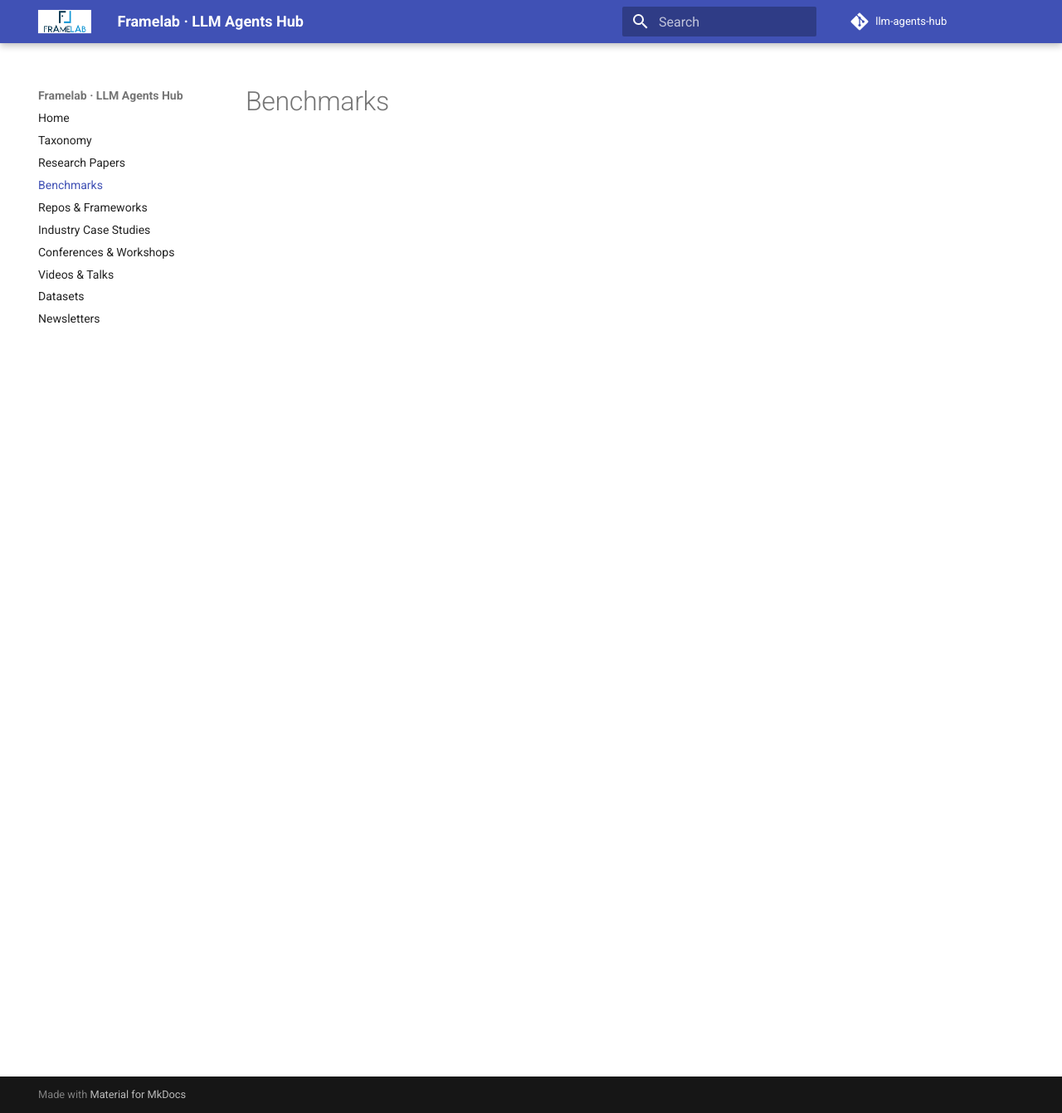
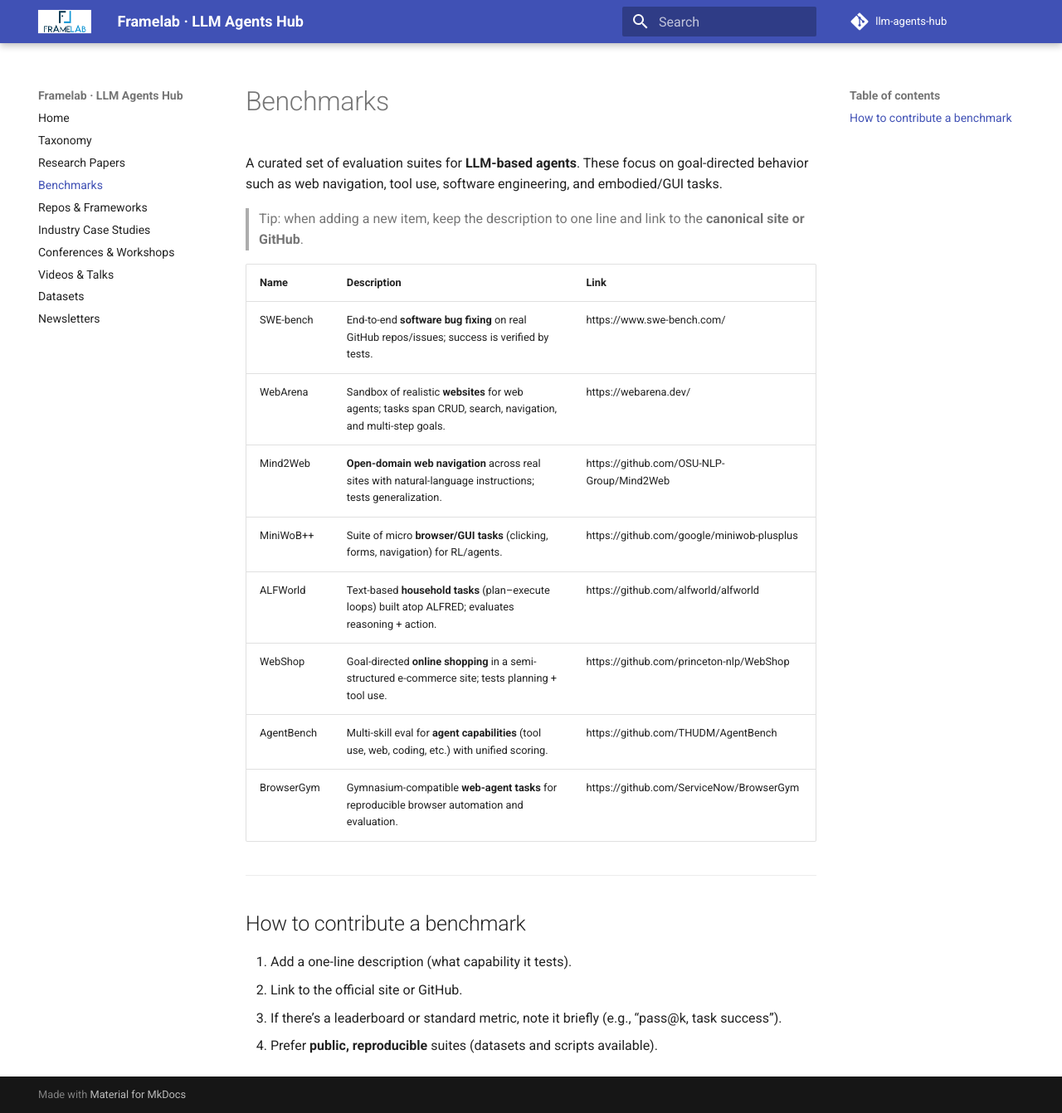
Before and after one commit to framelab-univaq/llm-agents-hub, an MkDocs documentation site: the page built from docs/benchmarks.md, in a window 1280 px wide and 1342 px high. Shown: the whole window at 83% size. Built offline with MkDocs 1.6.1 and Material for MkDocs 9.7.7, drawn with Linux system fonts in a browser that asks for light colours; comment, search, counter and statistics services are not loaded.

Commit message:
Update benchmarks.md

```diff
--- a/docs/benchmarks.md
+++ b/docs/benchmarks.md
@@ -1 +1,25 @@
 # Benchmarks
+
+A curated set of evaluation suites for **LLM-based agents**. These focus on goal-directed behavior such as web navigation, tool use, software engineering, and embodied/GUI tasks.
+
+> Tip: when adding a new item, keep the description to one line and link to the **canonical site or GitHub**.
+
+| Name | Description | Link |
+|---|---|---|
+| SWE-bench | End-to-end **software bug fixing** on real GitHub repos/issues; success is verified by tests. | https://www.swe-bench.com/ |
+| WebArena | Sandbox of realistic **websites** for web agents; tasks span CRUD, search, navigation, and multi-step goals. | https://webarena.dev/ |
+| Mind2Web | **Open-domain web navigation** across real sites with natural-language instructions; tests generalization. | https://github.com/OSU-NLP-Group/Mind2Web |
+| MiniWoB++ | Suite of micro **browser/GUI tasks** (clicking, forms, navigation) for RL/agents. | https://github.com/google/miniwob-plusplus |
+| ALFWorld | Text-based **household tasks** (plan–execute loops) built atop ALFRED; evaluates reasoning + action. | https://github.com/alfworld/alfworld |
+| WebShop | Goal-directed **online shopping** in a semi-structured e-commerce site; tests planning + tool use. | https://github.com/princeton-nlp/WebShop |
+| AgentBench | Multi-skill eval for **agent capabilities** (tool use, web, coding, etc.) with unified scoring. | https://github.com/THUDM/AgentBench |
+| BrowserGym | Gymnasium-compatible **web-agent tasks** for reproducible browser automation and evaluation. | https://github.com/ServiceNow/BrowserGym |
+
+---
+
+## How to contribute a benchmark
+
+1. Add a one-line description (what capability it tests).
+2. Link to the official site or GitHub.
+3. If there’s a leaderboard or standard metric, note it briefly (e.g., “pass@k, task success”).
+4. Prefer **public, reproducible** suites (datasets and scripts available).
```
